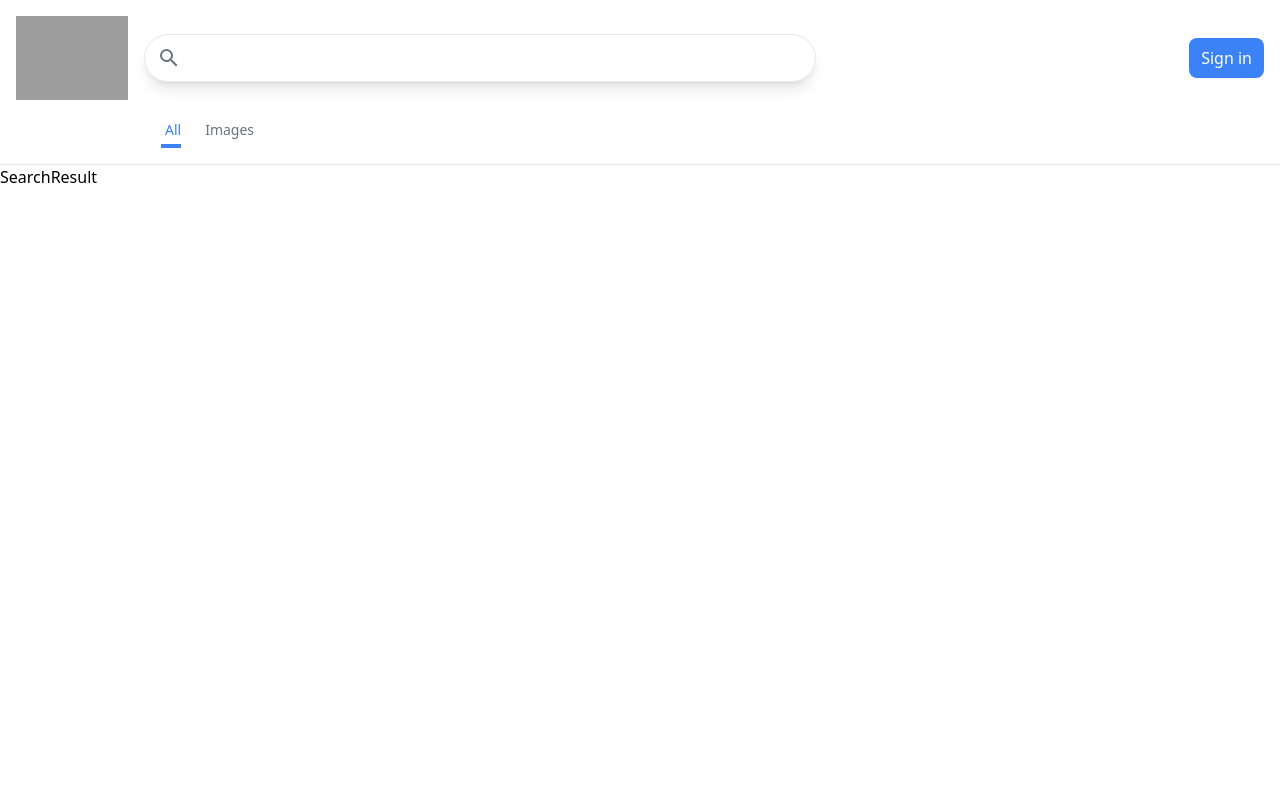
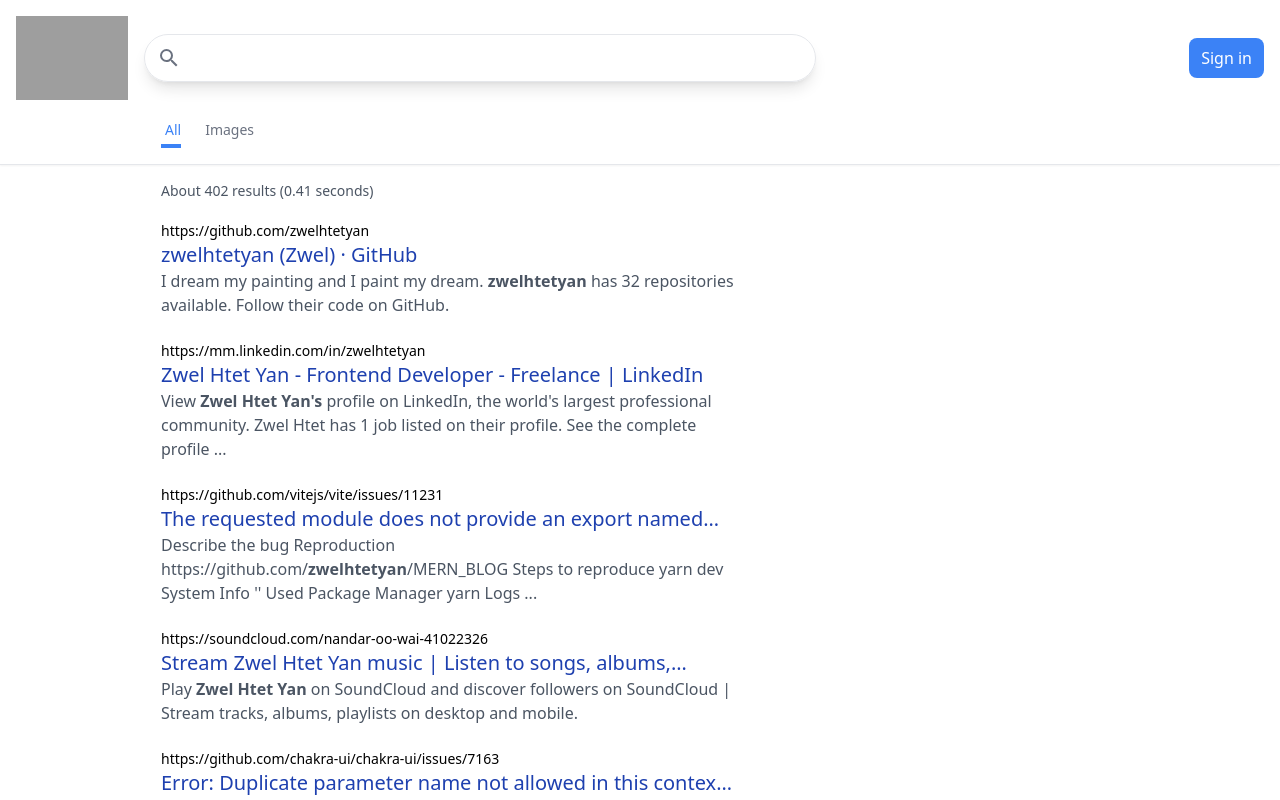
Before and after one commit to zwelhtetyan/google-clone, a Next.js app: page /search in a window 1280 px wide. Shown: the top 800 px of the page. Built offline with nearby package versions, Linux system fonts and the light colour scheme; no server answers; grey boxes are pictures that could not be loaded.

Commit message:
implemented showing searched results

```diff
--- /dev/null
+++ b/components/ResultItem.jsx
@@ -0,0 +1,23 @@
+import parse from 'html-react-parser';
+
+export default function ResultItem({ link, formattedUrl, title, htmlSnippet }) {
+  return (
+    <div className='max-w-xl mb-6 overflow-hidden'>
+      <div className='group'>
+        <a className='text-xs xs:text-sm line-clamp-1' href={link}>
+          {formattedUrl}
+        </a>
+
+        <a className='group-hover:underline decoration-blue-800' href={link}>
+          <h2 className='line-clamp-1 text-[19px] xs:text-xl font-medium text-blue-800'>
+            {title}
+          </h2>
+        </a>
+      </div>
+
+      <p className='text-gray-600 line-clamp-3 text-[15px] xs:text-base'>
+        {parse(htmlSnippet)}
+      </p>
+    </div>
+  );
+}
--- a/components/SearchHeader.jsx
+++ b/components/SearchHeader.jsx
@@ -29,7 +29,7 @@
   }
 
   return (
-    <header className='p-4 border-b border-b-gray-200'>
+    <header className='p-4 border-b border-b-gray-200 shadow-sm bg-white bg-opacity-20 backdrop-blur-md'>
       <div className='flex items-center justify-between sm:justify-unset'>
         <Image
           src='https://assets.stickpng.com/images/580b57fcd9996e24bc43c51f.png'
@@ -58,7 +58,7 @@
         />
       </form>
 
-      <div className='flex gap-5 ml-[1rem] sm:ml-[145px] text-sm text-gray-500 fill-gray-500 mt-5'>
+      <div className='flex gap-5  md:ml-[145px] text-sm text-gray-500 fill-gray-500 mt-5'>
         <HeaderTab
           Icon={SearchIcon}
           tabName='All'
--- a/components/SearchResult.jsx
+++ b/components/SearchResult.jsx
@@ -1,3 +1,22 @@
-export default function SearchResult() {
-  return <div>SearchResult</div>;
+import ResultItem from './ResultItem';
+
+export default function SearchResult({ searchedResult }) {
+  console.log(searchedResult);
+
+  const {
+    searchInformation: { formattedSearchTime, formattedTotalResults },
+    items: searchedItems,
+  } = searchedResult;
+
+  return (
+    <div className='p-4 md:ml-[145px]'>
+      <p className='text-gray-600 text-sm mb-5'>
+        About {formattedTotalResults} results ({formattedSearchTime} seconds)
+      </p>
+
+      {searchedItems.map((item) => (
+        <ResultItem key={item.link} {...item} />
+      ))}
+    </div>
+  );
 }
--- a/package.json
+++ b/package.json
@@ -13,12 +13,14 @@
     "@next/font": "13.1.1",
     "eslint": "8.31.0",
     "eslint-config-next": "13.1.1",
+    "html-react-parser": "^3.0.7",
     "next": "13.1.1",
     "next-auth": "^4.18.7",
     "react": "18.2.0",
     "react-dom": "18.2.0"
   },
   "devDependencies": {
+    "@tailwindcss/line-clamp": "^0.4.2",
     "autoprefixer": "^10.4.13",
     "postcss": "^8.4.20",
     "tailwindcss": "^3.2.4"
--- a/pages/search.js
+++ b/pages/search.js
@@ -2,21 +2,22 @@
 import SearchHeader from '../components/SearchHeader';
 import SearchResult from '../components/SearchResult';
 import { DUMMY_DATA_RESULT } from '../DUMMY_DATA.JS';
+import { useRouter } from 'next/router';
 
-export default function search({ searchedResult }) {
-  console.log(searchedResult);
+export default function Search({ searchedResult }) {
+  const router = useRouter();
 
   return (
     <>
       <Head>
-        <title>Search</title>
+        <title>{router.query.q} - Search</title>
       </Head>
 
       {/* search header */}
       <SearchHeader />
 
       {/* search result */}
-      <SearchResult />
+      <SearchResult searchedResult={searchedResult} />
     </>
   );
 }
--- a/tailwind.config.js
+++ b/tailwind.config.js
@@ -11,5 +11,5 @@
       },
     },
   },
-  plugins: [],
+  plugins: [require('@tailwindcss/line-clamp')],
 };
```
Also changed, not shown: 2 other files (tests, documents, lock files or other folders).
